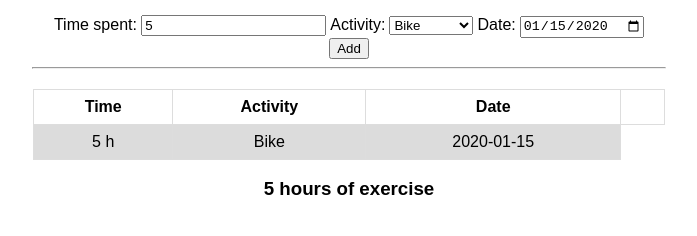
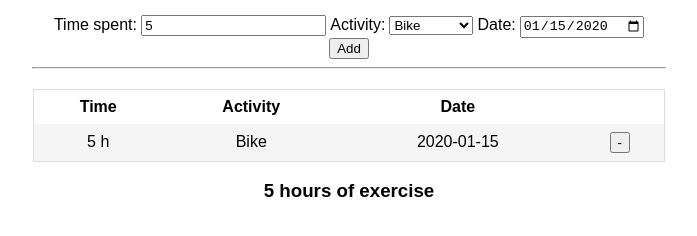
Before and after one commit to moiseshilario/Workout-log, a plain HTML site: page index.html in a window 1280 px wide. Both pictures are taken after typing "5", "2020-01-15" into the empty fields and a click on the button "Add". Shown: the part 44-280 px from the top of the page, without its empty margins (291-988 px from the left). Drawn offline with Linux system fonts and the light colour scheme.

Commit message:
Refactor app.js to "Module Pattern"

```diff
--- a/css/style.css
+++ b/css/style.css
@@ -9,6 +9,7 @@ hr {
 table {
     font-family: arial, sans-serif;
     border-collapse: collapse;
+    border: 1px solid #dddddd;
     width: 50%;
     margin: auto;
     margin-top: 20px;
@@ -19,13 +20,13 @@ table {
 }
 
 td, th {
-    border: 1px solid #dddddd;
+    /*border: 1px solid #dddddd; */
     text-align: center;
     padding: 8px;
 }
 
 tr:nth-child(even) {
-    background-color: #dcdcdc;
+    background-color: #f5f5f5;
 }
 
 @media only screen and (max-width: 900px){
--- a/index.html
+++ b/index.html
@@ -15,7 +15,7 @@
         <div class="inputs">
             <form id="frm">
                 <label for="">Time spent: </label>
-                <input type="number" name="time" value="" placeholder="Time spent">
+                <input type="number" name="time" value="" placeholder="Time spent" min="1" required>
 
                 <label for="">Activity:</label>
                 <select name="activity">
@@ -26,9 +26,10 @@
 
                 <label for="">Date:</label>
                 <input type="date" name="datepicker" value="">
+
             </form>
+                <button name="add" onclick="app.addActivity()" class="btn-add">Add</button>
 
-            <button name="add" onclick="addActivity()" class="btn-add">Add</button>
         </div>
 
         <hr>
--- a/js/app.js
+++ b/js/app.js
@@ -1,7 +1,9 @@
+let app = function () {
+
     let workouts = [];
     let sum = 0;
 
-function addActivity() {
+    function addActivity(){
         const FORM_SIZE = 3;
         let form = document.getElementById("frm");
         let inputs = [];
@@ -20,16 +22,25 @@ function addActivity() {
     function addWorkoutInTable(workout) {
         let table = document.getElementById("workoutTable");
         let row = table.insertRow(1);
-    let cell1 = row.insertCell(0);
-    let cell2 = row.insertCell(1);
-    let cell3 = row.insertCell(2);
+        let cell = [];
+        let btnDelete = document.createElement("button");
+        let t = document.createTextNode("-");
+        btnDelete.appendChild(t);
 
-    cell1.innerHTML = `${workout.time} h`;
-    cell2.innerHTML = workout.activity;
-    cell3.innerHTML = workout.date;
+        for (let i = 0; i < 4; i++) {
+            cell.push(row.insertCell(i));
+        }
+
+        cell[0].innerHTML = `${workout.time} h`;
+        cell[1].innerHTML = workout.activity;
+        cell[2].innerHTML = workout.date;
+        cell[3].appendChild(btnDelete);
     }
 
     function sumHours(hours) {
         sum += hours;
         document.getElementById("sum").innerHTML = `${sum} hours of exercise`;
     }
+
+    return { addActivity: addActivity, addWorkoutInTable: addWorkoutInTable, sumHours: sumHours };
+}();
--- a/js/workout.js
+++ b/js/workout.js
@@ -1,11 +1,11 @@
 class Workout {
-    constructor(time, activity, date){
+    constructor(time, activity, date) {
         this.time = time;
         this.activity = activity;
         this.date = date;
     }
 
-    showWorkout(){
+    showWorkout() {
         console.log(`Time spent ${this.time}
 Activity name: ${this.activity}
 Date: ${this.date}`);
```
Lines whose indentation alone changed are shown as unchanged.
